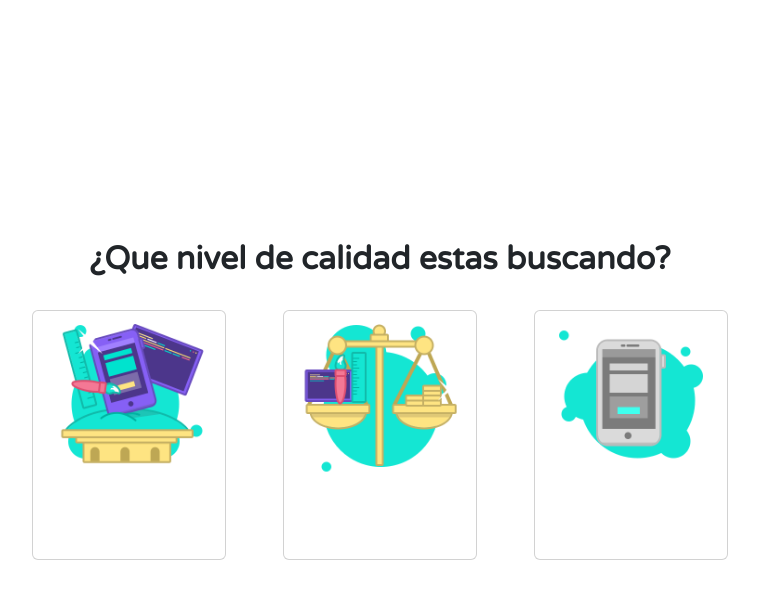
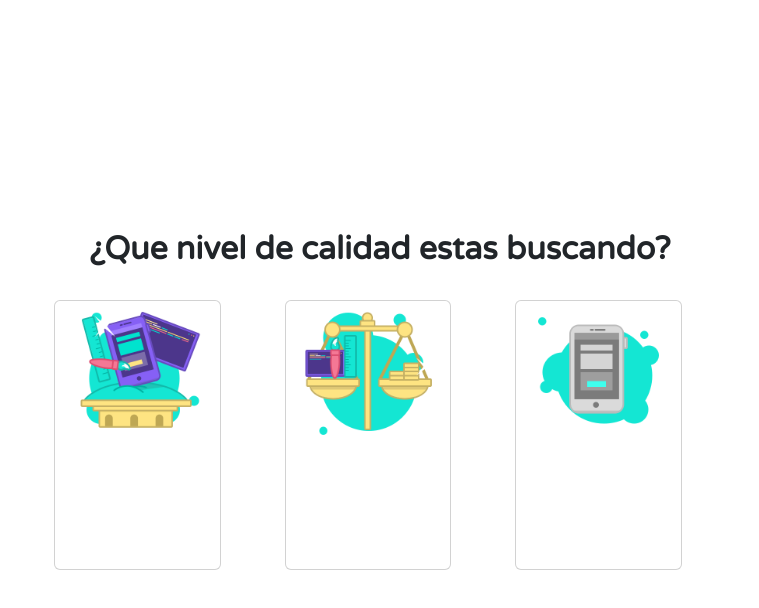
Before and after one commit to Karol-Ramirez03/costo-app, a website built with Vite: page index.html in a window 1280 px wide. Both pictures are taken after a click on the button "CALCULAR COSTE". Shown: the whole page, without its empty margins (260-1019 px from the left). Built offline with nearby package versions, Linux system fonts and the light colour scheme; files whose address does not match are found by name; a web font is replaced by a local one.

Commit message:
arreglos de diseno

```diff
--- a/src/users/create-tabla/informacion.js
+++ b/src/users/create-tabla/informacion.js
@@ -5,74 +5,74 @@ export const info = [
         imagenes: [
             {
                 src: "./src/users/create-tabla/imagenes/P-1/calidadOptima.png",
-                value: "",
+                value: "2000000",
                 descripcion: "Calidad Optima",
             },
             {
                 src: "./src/users/create-tabla/imagenes/P-1/calidadPrecio.png",
-                value: "",
+                value: "4000000",
                 descripcion: "Buena Relacion Calidad/Precio",
             },
             {
                 src: "./src/users/create-tabla/imagenes/P-1/noImportaLaCalidad.png",
-                value: "",
+                value: "1000000",
                 descripcion: "No me importa tanto la calidad",
             },
         ]
     },
     {
         about: "¿Qué tipo de app necesitas?",
-        name: "tipo de app",
+        name: "tipo",
         imagenes: [
             {
                 src: "src/users/create-tabla/imagenes/P-2/android.png",
-                value: "3",
+                value: "9000000",
                 descripcion: "Aplicacion Android",
             },
             {
                 src: "src/users/create-tabla/imagenes/P-2/ios.png",
-                value: "",
+                value: "15000000",
                 descripcion:"Aplicacion iOS",
             },
             {
                 src: "src/users/create-tabla/imagenes/P-2/windows-phone.png",
-                value: "",
+                value: "9000000",
                 descripcion: "Aplicacion Windows Phone",
             },
             {
                 src: "src/users/create-tabla/imagenes/P-2/android-ios.png",
-                value: "",
+                value: "9000000",
                 descripcion: "Aplicacion Android + iOS",
             },
             {
                 src: "",
-                value: "",
+                value: "9000000",
                 descripcion: "Aplicacion De Escritorio",
             },
         ]
     },
     {
         about: "¿Qué diseño quieres que tenga tu App?",
-        name: "diseño",
+        name: "diseno",
         imagenes: [
             {
                 src: "src/users/create-tabla/imagenes/P-3/sencilla.png",
-                value: "",
+                value: "6000000",
                 descripcion:"Interfaz sencilla",
             },
             {
                 src: "src/users/create-tabla/imagenes/P-3/personalizada.png",
-                value: "",
+                value: "18000000",
                 descripcion:"Interfaz personalizada",
             },
             {
                 src: "src/users/create-tabla/imagenes/P-3/web.png",
-                value: "",
+                value: "12000000",
                 descripcion: "Interfaz Replicada De la Web",
             },
             {
                 src: "src/users/create-tabla/imagenes/P-3/sinDiseño.png",
-                value: "",
+                value: "0",
                 descripcion: "No Necesito diseño",
             },
         ]
@@ -82,104 +82,160 @@ export const info = [
         name: "beneficios app",
         imagenes: [
             {
-                src: "",
-                value: "",
-                descripcion: "",
+                src: "src/users/create-tabla/imagenes/P-4/free.png",
+                value: "750000",
+                descripcion: "Aplicación gratuita con publicidad",
             },
             {
-                src: "",
-                value: "",
-                descripcion: "",
+                src: "src/users/create-tabla/imagenes/P-4/pago.png",
+                value: "750000",
+                descripcion: "Aplicación de pago",
             },
             {
                 src: "src/users/create-tabla/imagenes/P-4/comprasEnApp.png",
-                value: "",
+                value: "6000000",
                 descripcion: "Compras Dentro de la app ",
             },
             {
-                src: "",
-                value: "",
-                descripcion: "",
+                src: "src/users/create-tabla/imagenes/P-4/otros.png",
+                value: "1500000",
+                descripcion: "Otros / No lo sé todavía",
             },
         ]
     },
     {
-        about: "",
-        name: "",
+        about: "¿Tu App necesita un sistema de login ?",
+        name: "Sistema Login",
         imagenes: [
             {
-                src: "",
-                value: "",
-                descripcion: "",
+                src: "src/users/create-tabla/imagenes/P-5/redes.png",
+                value: "6000000",
+                descripcion: "Sí, con redes sociales y email",
             },
             {
-                src: "",
-                value: "",
-                descripcion: "",
+                src: "src/users/create-tabla/imagenes/P-5/email.png",
+                value: "3750000",
+                descripcion: "Sí, con email",
+            },
+            {
+                src: "src/users/create-tabla/imagenes/P-5/no.png",
+                value: "0",
+                descripcion: "No",
+            },
+            {
+                src: "src/users/create-tabla/imagenes/P-5/noSe.png",
+                value: "3000000",
+                descripcion: "No lo sé todavía",
             },
         ]
     },
     {
-        about: "",
-        name: "",
+        about: "¿Tu App tiene que estar integrada con un sitio web?",
+        name: "Integrada",
         imagenes: [
             {
-                src: "",
-                value: "",
-                descripcion: "",
+                src: "src/users/create-tabla/imagenes/P-6/si.png",
+                value: "6000000",
+                descripcion: "si",
             },
             {
-                src: "",
-                value: "",
-                descripcion: "",
+                src: "src/users/create-tabla/imagenes/P-6/no.png",
+                value: "0",
+                descripcion: "No",
+            },
+            {
+                src: "src/users/create-tabla/imagenes/P-6/noSe.png",
+                value: "3000000",
+                descripcion: "No lo se",
             },
         ]
     },
     {
-        about: "",
-        name: "",
+        about: "¿Los usuarios tienen sus propios perfiles?",
+        name: "perfiles propios ",
         imagenes: [
             {
-                src: "",
-                value: "",
-                descripcion: "",
+                src: "src/users/create-tabla/imagenes/P-7/si.png",
+                value: "6000000",
+                descripcion: "Si",
             },
             {
-                src: "",
-                value: "",
-                descripcion: "",
+                src: "src/users/create-tabla/imagenes/P-7/no.png",
+                value: "0",
+                descripcion: "No",
+            },
+            {
+                src: "src/users/create-tabla/imagenes/P-7/noSe.png",
+                value: "3000000",
+                descripcion: "No lo se",
             },
         ]
     },
     {
-        about: "",
-        name: "",
+        about: "¿Tu app necesita un panel de administración?",
+        name: "Panel Adminimstracion",
         imagenes: [
             {
-                src: "",
-                value: "",
-                descripcion: "",
+                src: "src/users/create-tabla/imagenes/P-8/si.png",
+                value: "6000000",
+                descripcion: "Si",
             },
             {
-                src: "",
-                value: "",
-                descripcion: "",
+                src: "src/users/create-tabla/imagenes/P-8/No.png",
+                value: "0",
+                descripcion: "No",
+            },
+            {
+                src: "src/users/create-tabla/imagenes/P-8/noSe.png",
+                value: "3000000",
+                descripcion: "No se",
             },
         ]
     },
     {
-        about: "",
-        name: "",
+        about: "¿Qué idiomas usará tu aplicación?",
+        name: "Idiomas",
         imagenes: [
             {
-                src: "",
-                value: "",
-                descripcion: "",
+                src: "src/users/create-tabla/imagenes/P-9/unidioma.png",
+                value: "500000",
+                descripcion: "Un único idioma",
             },
             {
-                src: "",
-                value: "",
-                descripcion: "",
+                src: "src/users/create-tabla/imagenes/P-9/bilingue.png",
+                value: "1000000",
+                descripcion: "Bilingüe",
+            },
+            {
+                src: "src/users/create-tabla/imagenes/P-9/multilingue.png",
+                value: "2000000",
+                descripcion: "Multilingüe",
+            },
+        ]
+    },
+    {
+        about: "¿En qué estado se encuentra tu proyecto?",
+        name: "Idiomas",
+        imagenes: [
+            {
+                src: "src/users/create-tabla/imagenes/P-10/Idea.png",
+                value: "4000000",
+                descripcion: "Sólo es una idea",
+            },
+            {
+                src: "src/users/create-tabla/imagenes/P-10/boceto.png",
+                value: "2000000",
+                descripcion: "Boceto ya preparado",
+            },
+            {
+                src: "src/users/create-tabla/imagenes/P-10/Desarrollo.png",
+                value: "1000000",
+                descripcion: "App en desarrollo",
+            },
+            {
+                src: "src/users/create-tabla/imagenes/P-10/Hecha.png",
+                value: "0",
+                descripcion: "App ya desarrollada",
             },
         ]
     },
--- a/src/users/create-tabla/mostrarDatos.js
+++ b/src/users/create-tabla/mostrarDatos.js
@@ -1,19 +1,25 @@
 import { info } from "./informacion.js";
 import 'bootstrap/dist/css/bootstrap.min.css'
 const infoAdicional = {
-    name: "Adicional",
-    about: "Contenido adicional...",
+    name: "",
+    about: "",
     imagenes: [
         {
-            src: "URL_DE_LA_IMAGEN_ADICIONAL1",
-            value: "valor1"
+            src: "",
+            value: ""
         },
         {
-            src: "URL_DE_LA_IMAGEN_ADICIONAL2",
-            value: "valor2"
-        }
+            src: "",
+            value: ""
+        },
+        {
+            src: "",
+            value: ""
+        },
     ]
 };
+const data = []
+
 async function loadInfo(limite = 1, desde = 0, ) {
     return new Promise((resolve) => {
         const totalItems = info.length
@@ -35,7 +41,7 @@ export const cargarInfo = async (element, limite = 1, desde = 0, ) => {
 
         <p class="ant" id="anterior"> ← Anterior</p>
         <span class="title2">${paginaActiva} / ${paginas}</span>
-        <div class="contentprecio" style="width: 20%"></div>
+        <div class="contentprecio" style="width: 10%"></div>
     `;
     element.appendChild(paginationControls);
     console.log(arreglo)
@@ -43,14 +49,14 @@ export const cargarInfo = async (element, limite = 1, desde = 0, ) => {
     // Div que contiene las img
     arreglo.forEach(item => {
         const itemElement = document.createElement('div');
-        itemElement.classList.add('align-items-center', 'd-flex', 'flex-column','gap-4')
+        itemElement.classList.add('align-items-around', 'd-flex', 'flex-column','gap-4')
         if (item) {
             itemElement.innerHTML = `
                 <h2><strong>${item.about}</strong></h2>
                 <div  class="row justify-content-center flex-wrap espacio"  style="width: 100%" >
                     ${item.imagenes.map(imagen => `
-                    <div class="card siguiente " style="width: 17%;">
-                        <img src="${imagen.src}" data-value="${imagen.value}" class="card-img-top " alt="${item.name}">
+                    <div class="card" style="width: 13%;">
+                        <img src="${imagen.src}" data-value="${imagen.value}" class="card-img-top siguiente" alt="${item.name}">
                         <div class="card-body">
                         <p class="card-text">${imagen.descripcion}</p>
                         </div>
@@ -61,10 +67,16 @@ export const cargarInfo = async (element, limite = 1, desde = 0, ) => {
         element.appendChild(itemElement);
     });
 
-
     const btnAnterior = paginationControls.querySelector('#anterior');
     const divcontent = paginationControls.querySelector('.contentprecio');
     const imagenes = element.querySelectorAll('.siguiente');
+
+    const updateDivContent = () => {
+        const sumaTotal = sumarValores(data);
+        divcontent.textContent = `${sumaTotal} cop`;
+    };
+
+    updateDivContent();
 
     if (paginaActiva > 1) {
         btnAnterior.style.display = 'inline';
@@ -82,8 +94,11 @@ export const cargarInfo = async (element, limite = 1, desde = 0, ) => {
 
     imagenes.forEach(imagen => {
         imagen.addEventListener('click', (e) => {
-            let valor = e.target.getAttribute('data-value');
-            localStorage.setItem(e.target.alt, valor);
+            const name = e.target.alt;
+            const value = e.target.getAttribute('data-value');
+            data.push([name, value]);
+            console.log(data)
+            localStorage.setItem(name, JSON.stringify(data));
             const imagenEspecificaSrc = "https://www.example.com/spiderman1.jpg"; // Reemplazar con la URL de la imagen específica que activa la información adicional
             if (e.target.src === imagenEspecificaSrc) {
                 info.splice(2,0,infoAdicional)
@@ -97,10 +112,10 @@ export const cargarInfo = async (element, limite = 1, desde = 0, ) => {
     btnAnterior.addEventListener('click', async () => {
         console.log("Pagina activa:", paginaActiva);
         if (paginaActiva > 1) {
-            if (paginaActiva === 3 && info.length === 5) {
+            if (paginaActiva === 3 && info.length === 11) {
                 console.log("Cargando datos desde info...");
+                eliminarUltimoDato();
                 info.splice(2,1)
-                eliminarUltimoDato();
                 await cargarInfo(element, limite, nuevaDesde - limite);
             } else {
                 console.log("Cargando datos desde datos...");
@@ -114,16 +129,17 @@ export const cargarInfo = async (element, limite = 1, desde = 0, ) => {
 function eliminarUltimoDato() {
     const keys = Object.keys(localStorage);
     if (keys.length > 0) {
-        const lastKey = keys[keys.length - 1];
-        console.log(lastKey)
-        localStorage.removeItem(lastKey);
-        console.log(`Eliminado el último dato con clave: ${lastKey}`);
+        data.pop()
     }
 }
 
-document.addEventListener('DOMContentLoaded', () => {
-    const contenedor = document.querySelector('.card');
-    if (contenedor) {
-        cargarInfo(contenedor);
+function sumarValores(lista) {
+    let sumaTotal = 0;
+    for (let i = 0; i < lista.length; i++) {
+        let valor = parseFloat(lista[i][1]);
+        if (!isNaN(valor)) {
+            sumaTotal += valor;
+        }
     }
-});
+    return sumaTotal;
+}
--- a/src/users/pantallainicio/llamari.js
+++ b/src/users/pantallainicio/llamari.js
@@ -4,13 +4,14 @@ export class inicio extends HTMLElement {
     this.attachShadow({ mode: "open" });
     this.shadowRoot.innerHTML = /* html */ `
             <style rel="stylesheet">
+                 @import "./css/bootstrap/bootstrap.min.css";
                 @import "./style.css";
             </style>
             <div class="img"></div>
 
-            <strong><h1 class="title fonts-loaded">
+            <h1 class="title fonts-loaded text-center">
             ¿Cuánto cuesta desarrollar mi <span class='title1'> app</span>?
-          </h1></strong>
+            </h1>
             <p>
               Calcula de forma rápida el coste para crear tu app, contestando estas
               sencillas preguntas.
--- a/style.css
+++ b/style.css
@@ -11,7 +11,7 @@ a:hover {
   color: #535bf2;
 }
 #contenedor{
-    padding: 4.2rem;
+    width: 100%;
 }
 .card{
     background-color: #3d3935;
@@ -61,8 +61,10 @@ p {
 h1 {
   font-size: 3.2em;
   line-height: 1.1;
+  display: flex;
+  text-align: center;
+  justify-content: center;
   color: #ffffff;
-  display: flex;
   align-items: center;
 }
 h2{
@@ -82,9 +84,7 @@ span {
   display: flex;
   align-items: center;
 }
-.fonts-loaded h1 {
-  font-weight: 700;
-}
+
 #app {
   min-height: 100vh;
   display: flex;
@@ -107,12 +107,20 @@ button {
   display: inline-block;
   max-width: 100%;
   margin: 0.5em 0;
-  padding: 2.7% 6.5%;
+  padding: 2% 4%;
   border: 0;
   border-radius: 5px;
   text-decoration: none;
   white-space: nowrap;
   cursor: pointer;
+}
+.contentprecio {
+  font-weight: bolder;
+  color: white;
+  right: 1px;
+  top: 3%;
+  align-self: flex-start;
+  position: absolute;
 }
 .button:after {
   position: absolute;
```
